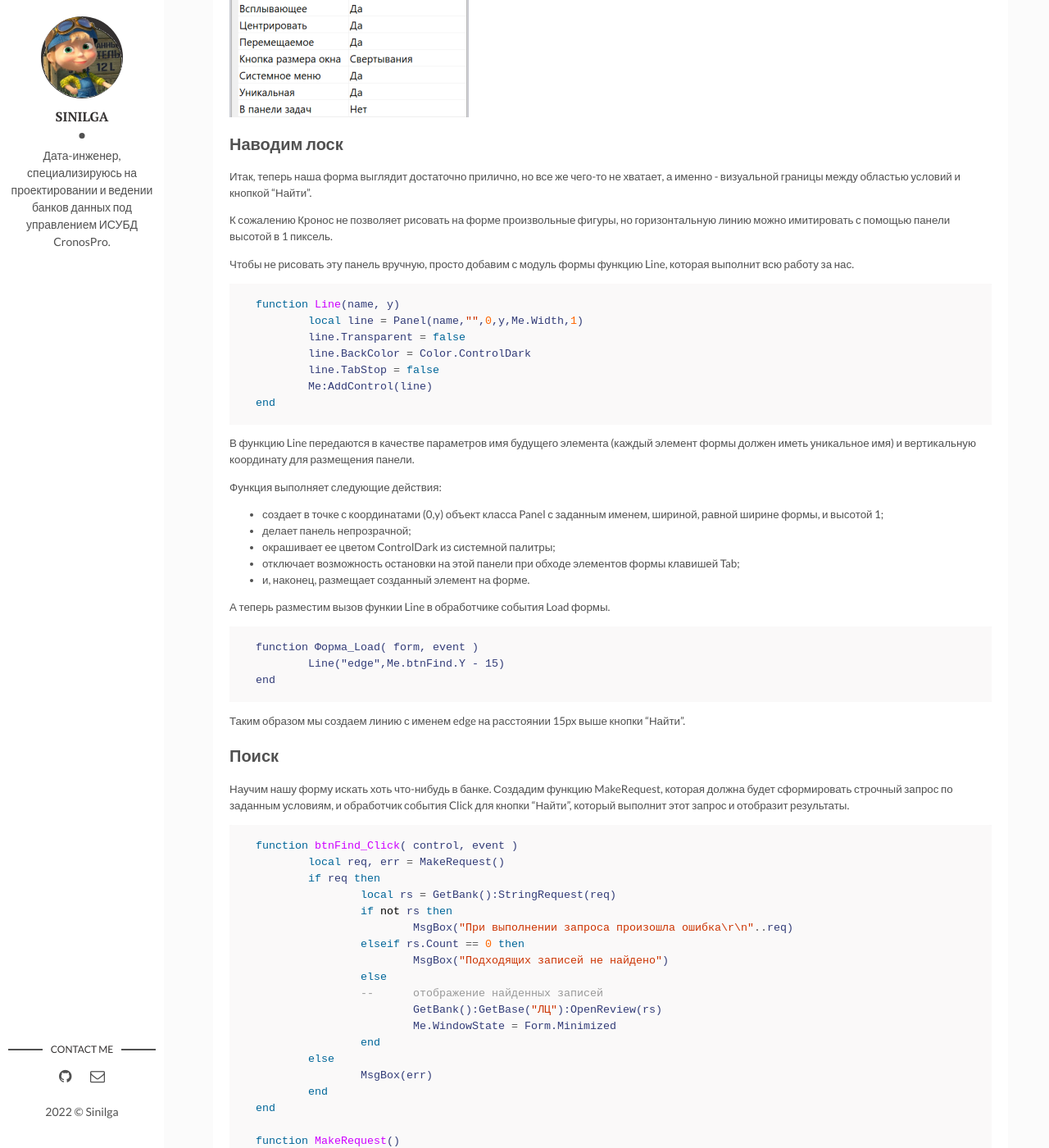
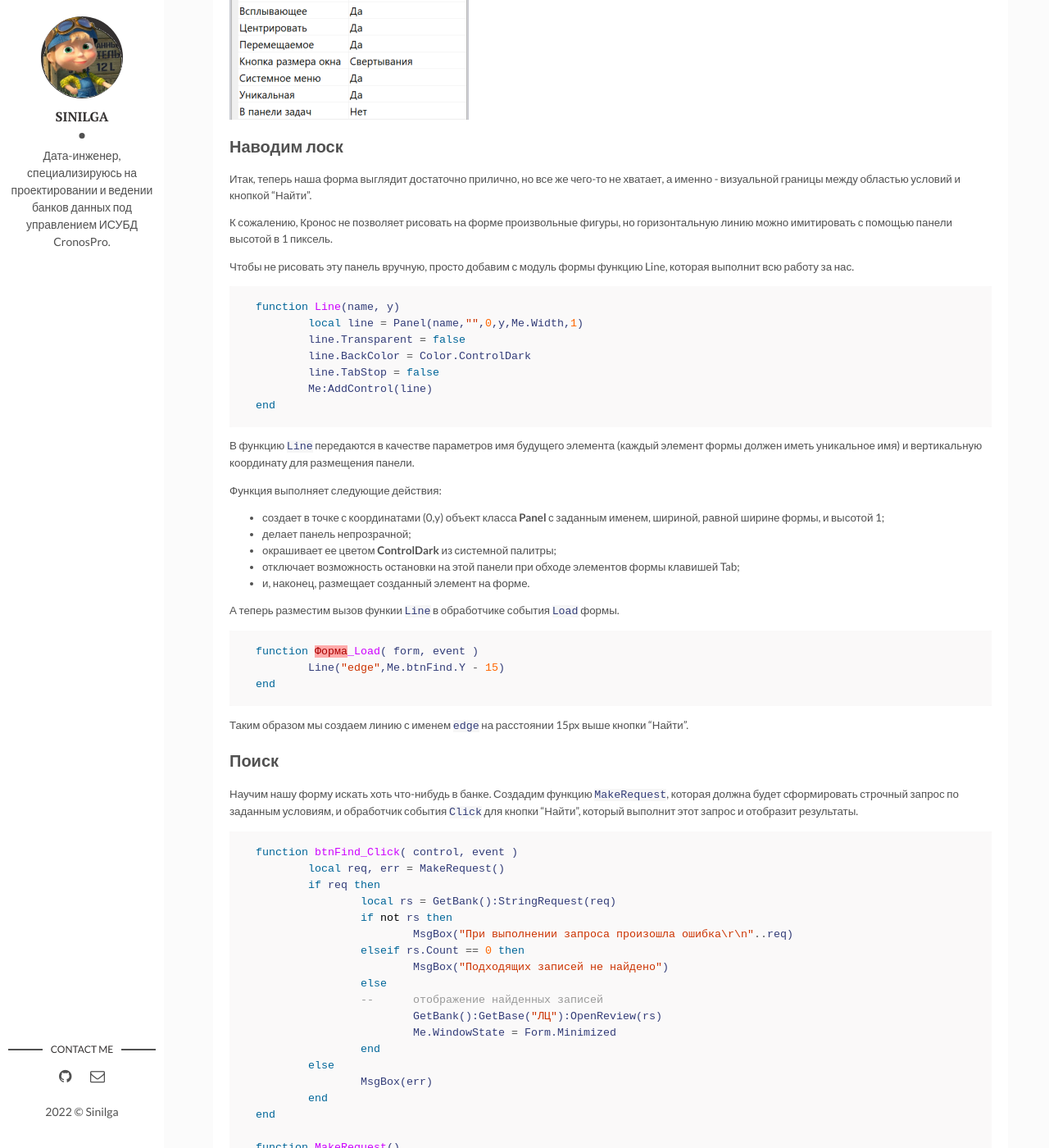
Before and after one commit to sinilga/cronospro, a Jekyll site: the page built from _posts/2022-02-18-findform_1.md, in a window 1280 px wide and 1400 px high, scrolled down 2109 px. Shown: the whole window at 82% size. Built offline with Jekyll 4.4.1, drawn with Linux system fonts in a browser that asks for light colours; some of the changed text lies outside the part shown.

Commit message:
Update 2022-02-18-findform_1.md

````diff
--- a/_posts/2022-02-18-findform_1.md
+++ b/_posts/2022-02-18-findform_1.md
@@ -70,7 +70,7 @@ categories: Интерфейс, CroLua
 чего-то не хватает, а именно - визуальной границы между областью условий
 и кнопкой "Найти".
 
-К сожалению Кронос не позволяет рисовать на форме произвольные фигуры,
+К сожалению, Кронос не позволяет рисовать на форме произвольные фигуры,
 но горизонтальную линию можно имитировать с помощью панели высотой в 1 пиксель.
 
 Чтобы не рисовать эту панель вручную, просто добавим с модуль формы
@@ -86,34 +86,34 @@ function Line(name, y)
 end
 ```
 
-В функцию Line передаются в качестве параметров имя будущего элемента
+В функцию `Line` передаются в качестве параметров имя будущего элемента
 (каждый элемент формы должен иметь уникальное имя) и вертикальную координату
 для размещения панели.
 
 Функция выполняет следующие действия:
-- создает в точке с координатами (0,y) объект класса Panel с заданным именем,
+- создает в точке с координатами (0,y) объект класса **Panel** с заданным именем,
 шириной, равной ширине формы, и высотой 1;
 - делает панель непрозрачной;
-- окрашивает ее цветом ControlDark из системной палитры;
+- окрашивает ее цветом **ControlDark** из системной палитры;
 - отключает возможность остановки на этой панели при обходе элементов
 формы клавишей Tab;
 - и, наконец, размещает созданный элемент на форме.
 
-А теперь разместим вызов функии Line в обработчике события Load формы.
+А теперь разместим вызов функии `Line` в обработчике события `Load` формы.
 
-```
+```lua
 function Форма_Load( form, event )
 	Line("edge",Me.btnFind.Y - 15)
 end
 ```
 
-Таким образом мы создаем линию с именем edge на расстоянии 15px выше кнопки "Найти".
+Таким образом мы создаем линию с именем `edge` на расстоянии 15px выше кнопки "Найти".
 
 ## Поиск
 
-Научим нашу форму искать хоть что-нибудь в банке. Создадим функцию MakeRequest,
+Научим нашу форму искать хоть что-нибудь в банке. Создадим функцию `MakeRequest`,
 которая должна будет сформировать строчный запрос по заданным условиям,
-и обработчик события Click для кнопки "Найти", который выполнит этот запрос
+и обработчик события `Click` для кнопки "Найти", который выполнит этот запрос
 и отобразит результаты.
 
 ```lua
````
Also changed, not shown: other parts of _posts/2022-02-18-findform_1.md (+5 -5 lines).
